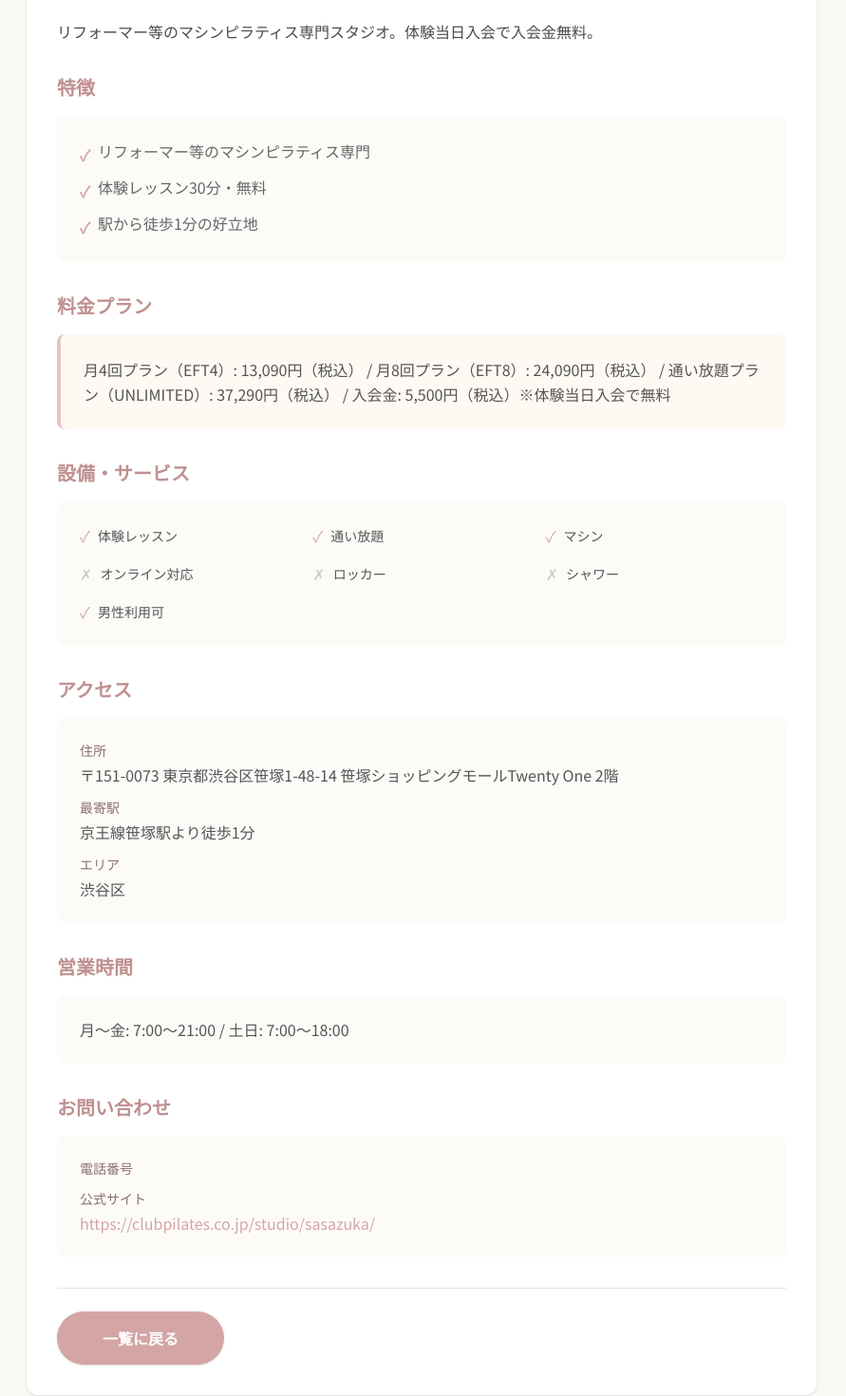
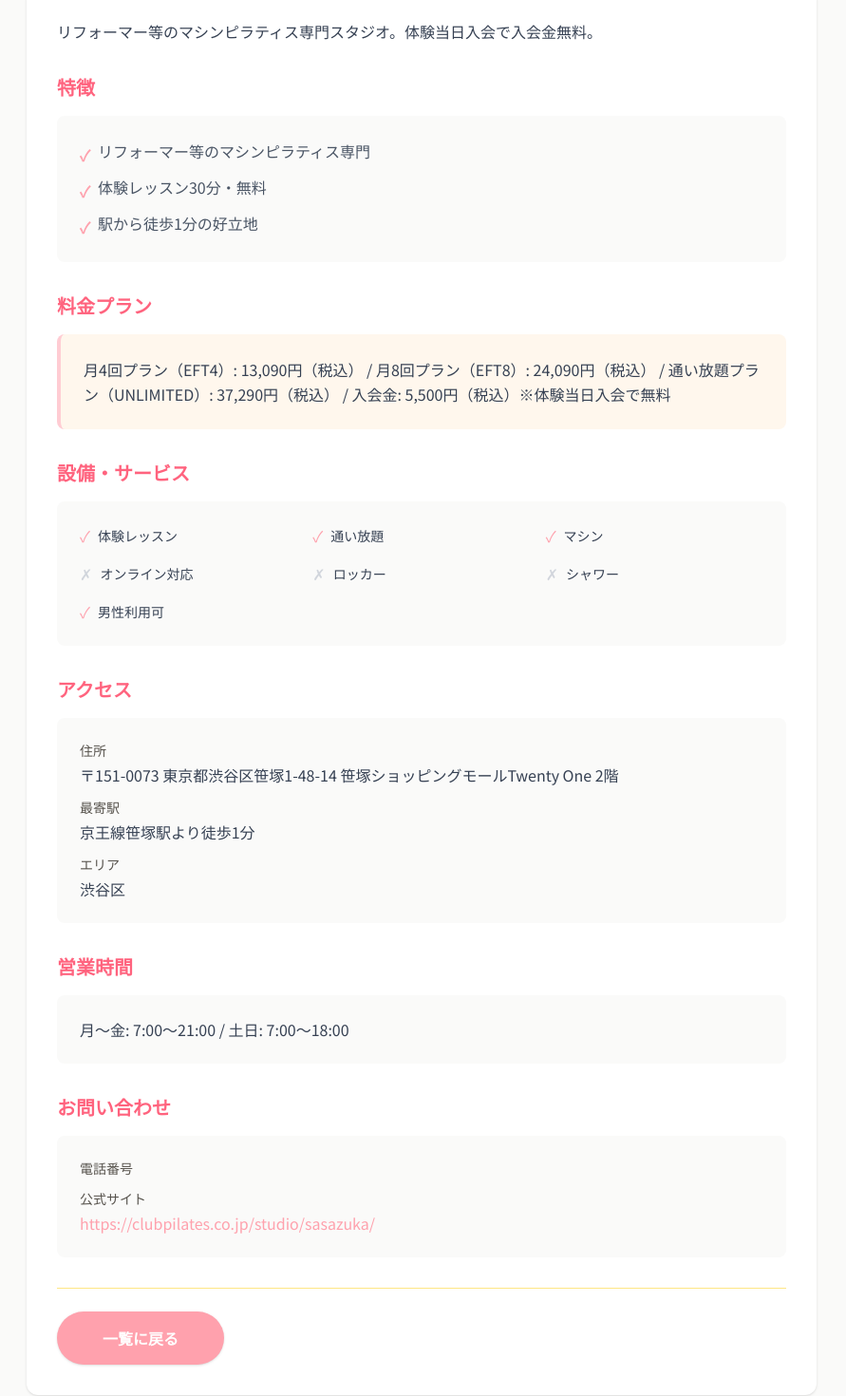
Before and after one commit to usuijuice/pilates-base, a Next.js app: page /studio/1 in a window 1280 px wide. Shown: the part 160-1630 px from the top of the page at 95% size, without its empty margins (196-1087 px from the left). Built offline with nearby package versions, Linux system fonts and the light colour scheme.

Commit message:
Replace hex color codes with Tailwind utility classes
Co-authored-by: usuijuice <109775855+usuijuice@users.noreply.github.com>

```diff
--- a/app/studio/[id]/page.tsx
+++ b/app/studio/[id]/page.tsx
@@ -21,16 +21,16 @@ export default async function StudioPage({ params }: PageProps) {
   }
 
   return (
-    <div className="min-h-screen bg-[#faf8f5]">
+    <div className="min-h-screen bg-stone-50">
       <header className="sticky top-0 z-10 bg-white shadow-sm">
         <div className="mx-auto max-w-7xl px-4 py-6 sm:px-6 lg:px-8">
           <Link
             href="/"
-            className="text-sm text-[#d4a5a5] hover:text-[#c09090] font-medium"
+            className="text-sm text-rose-300 hover:text-rose-400 font-medium"
           >
             ← 一覧に戻る
           </Link>
-          <h1 className="mt-2 text-3xl font-bold text-[#d4a5a5]">
+          <h1 className="mt-2 text-3xl font-bold text-rose-300">
             {studio.name}
           </h1>
         </div>
@@ -40,21 +40,21 @@ export default async function StudioPage({ params }: PageProps) {
         <div className="rounded-xl bg-white p-8 shadow-sm">
           {/* Description */}
           <div className="mb-8">
-            <p className="text-[#4a4a4a] leading-relaxed">
+            <p className="text-gray-700 leading-relaxed">
               {studio.description}
             </p>
           </div>
 
           {/* Features */}
           <section className="mb-8">
-            <h2 className="mb-4 text-xl font-semibold text-[#c09090]">特徴</h2>
-            <ul className="space-y-2 bg-[#fdfbf8] p-6 rounded-lg">
+            <h2 className="mb-4 text-xl font-semibold text-rose-400">特徴</h2>
+            <ul className="space-y-2 bg-stone-50 p-6 rounded-lg">
               {studio.features.map((feature) => (
                 <li
                   key={feature}
-                  className="flex items-start text-[#666] leading-relaxed"
+                  className="flex items-start text-gray-600 leading-relaxed"
                 >
-                  <span className="mr-2 mt-1 text-[#d4a5a5] font-bold">✓</span>
+                  <span className="mr-2 mt-1 text-rose-300 font-bold">✓</span>
                   <span>{feature}</span>
                 </li>
               ))}
@@ -63,11 +63,11 @@ export default async function StudioPage({ params }: PageProps) {
 
           {/* Pricing */}
           <section className="mb-8">
-            <h2 className="mb-4 text-xl font-semibold text-[#c09090]">
+            <h2 className="mb-4 text-xl font-semibold text-rose-400">
               料金プラン
             </h2>
-            <div className="bg-[#fef9f3] p-6 rounded-lg border-l-4 border-[#e5c4c4]">
-              <p className="text-[#555] leading-relaxed">
+            <div className="bg-orange-50 p-6 rounded-lg border-l-4 border-rose-200">
+              <p className="text-gray-700 leading-relaxed">
                 {studio.pricingPlan}
               </p>
             </div>
@@ -75,117 +75,117 @@ export default async function StudioPage({ params }: PageProps) {
 
           {/* Facilities & Services */}
           <section className="mb-8">
-            <h2 className="mb-4 text-xl font-semibold text-[#c09090]">
+            <h2 className="mb-4 text-xl font-semibold text-rose-400">
               設備・サービス
             </h2>
-            <div className="grid grid-cols-2 gap-4 md:grid-cols-3 bg-[#fdfbf8] p-6 rounded-lg">
+            <div className="grid grid-cols-2 gap-4 md:grid-cols-3 bg-stone-50 p-6 rounded-lg">
               <div className="flex items-center">
                 <span
-                  className={`mr-2 ${studio.hasTrialLesson ? "text-[#d4a5a5]" : "text-[#ccc]"}`}
+                  className={`mr-2 ${studio.hasTrialLesson ? "text-rose-300" : "text-gray-300"}`}
                 >
                   {studio.hasTrialLesson ? "✓" : "✗"}
                 </span>
-                <span className="text-sm text-[#555]">体験レッスン</span>
+                <span className="text-sm text-gray-700">体験レッスン</span>
               </div>
               <div className="flex items-center">
                 <span
-                  className={`mr-2 ${studio.hasUnlimitedPlan ? "text-[#d4a5a5]" : "text-[#ccc]"}`}
+                  className={`mr-2 ${studio.hasUnlimitedPlan ? "text-rose-300" : "text-gray-300"}`}
                 >
                   {studio.hasUnlimitedPlan ? "✓" : "✗"}
                 </span>
-                <span className="text-sm text-[#555]">通い放題</span>
+                <span className="text-sm text-gray-700">通い放題</span>
               </div>
               <div className="flex items-center">
                 <span
-                  className={`mr-2 ${studio.hasMachine ? "text-[#d4a5a5]" : "text-[#ccc]"}`}
+                  className={`mr-2 ${studio.hasMachine ? "text-rose-300" : "text-gray-300"}`}
                 >
                   {studio.hasMachine ? "✓" : "✗"}
                 </span>
-                <span className="text-sm text-[#555]">マシン</span>
+                <span className="text-sm text-gray-700">マシン</span>
               </div>
               <div className="flex items-center">
                 <span
-                  className={`mr-2 ${studio.hasOnlineSupport ? "text-[#d4a5a5]" : "text-[#ccc]"}`}
+                  className={`mr-2 ${studio.hasOnlineSupport ? "text-rose-300" : "text-gray-300"}`}
                 >
                   {studio.hasOnlineSupport ? "✓" : "✗"}
                 </span>
-                <span className="text-sm text-[#555]">オンライン対応</span>
+                <span className="text-sm text-gray-700">オンライン対応</span>
               </div>
               <div className="flex items-center">
                 <span
-                  className={`mr-2 ${studio.hasLocker ? "text-[#d4a5a5]" : "text-[#ccc]"}`}
+                  className={`mr-2 ${studio.hasLocker ? "text-rose-300" : "text-gray-300"}`}
                 >
                   {studio.hasLocker ? "✓" : "✗"}
                 </span>
-                <span className="text-sm text-[#555]">ロッカー</span>
+                <span className="text-sm text-gray-700">ロッカー</span>
               </div>
               <div className="flex items-center">
                 <span
-                  className={`mr-2 ${studio.hasShower ? "text-[#d4a5a5]" : "text-[#ccc]"}`}
+                  className={`mr-2 ${studio.hasShower ? "text-rose-300" : "text-gray-300"}`}
                 >
                   {studio.hasShower ? "✓" : "✗"}
                 </span>
-                <span className="text-sm text-[#555]">シャワー</span>
+                <span className="text-sm text-gray-700">シャワー</span>
               </div>
               <div className="flex items-center">
                 <span
-                  className={`mr-2 ${studio.allowsMale ? "text-[#d4a5a5]" : "text-[#ccc]"}`}
+                  className={`mr-2 ${studio.allowsMale ? "text-rose-300" : "text-gray-300"}`}
                 >
                   {studio.allowsMale ? "✓" : "✗"}
                 </span>
-                <span className="text-sm text-[#555]">男性利用可</span>
+                <span className="text-sm text-gray-700">男性利用可</span>
               </div>
             </div>
           </section>
 
           {/* Location */}
           <section className="mb-8">
-            <h2 className="mb-4 text-xl font-semibold text-[#c09090]">
+            <h2 className="mb-4 text-xl font-semibold text-rose-400">
               アクセス
             </h2>
-            <div className="space-y-3 bg-[#fdfbf8] p-6 rounded-lg">
+            <div className="space-y-3 bg-stone-50 p-6 rounded-lg">
               <div>
-                <p className="text-sm font-medium text-[#8b6f6f]">住所</p>
-                <p className="text-[#555] mt-1">{studio.address}</p>
+                <p className="text-sm font-medium text-stone-600">住所</p>
+                <p className="text-gray-700 mt-1">{studio.address}</p>
               </div>
               <div>
-                <p className="text-sm font-medium text-[#8b6f6f]">最寄駅</p>
-                <p className="text-[#555] mt-1">{studio.nearestStation}</p>
+                <p className="text-sm font-medium text-stone-600">最寄駅</p>
+                <p className="text-gray-700 mt-1">{studio.nearestStation}</p>
               </div>
               <div>
-                <p className="text-sm font-medium text-[#8b6f6f]">エリア</p>
-                <p className="text-[#555] mt-1">{studio.area}</p>
+                <p className="text-sm font-medium text-stone-600">エリア</p>
+                <p className="text-gray-700 mt-1">{studio.area}</p>
               </div>
             </div>
           </section>
 
           {/* Business Hours */}
           <section className="mb-8">
-            <h2 className="mb-4 text-xl font-semibold text-[#c09090]">
+            <h2 className="mb-4 text-xl font-semibold text-rose-400">
               営業時間
             </h2>
-            <div className="bg-[#fdfbf8] p-6 rounded-lg">
-              <p className="text-[#555]">{studio.businessHours}</p>
+            <div className="bg-stone-50 p-6 rounded-lg">
+              <p className="text-gray-700">{studio.businessHours}</p>
             </div>
           </section>
 
           {/* Contact */}
           <section className="mb-8">
-            <h2 className="mb-4 text-xl font-semibold text-[#c09090]">
+            <h2 className="mb-4 text-xl font-semibold text-rose-400">
               お問い合わせ
             </h2>
-            <div className="space-y-3 bg-[#fdfbf8] p-6 rounded-lg">
+            <div className="space-y-3 bg-stone-50 p-6 rounded-lg">
               <div>
-                <p className="text-sm font-medium text-[#8b6f6f]">電話番号</p>
-                <p className="text-[#555] mt-1">{studio.phone}</p>
+                <p className="text-sm font-medium text-stone-600">電話番号</p>
+                <p className="text-gray-700 mt-1">{studio.phone}</p>
               </div>
               <div>
-                <p className="text-sm font-medium text-[#8b6f6f]">公式サイト</p>
+                <p className="text-sm font-medium text-stone-600">公式サイト</p>
                 <a
                   href={studio.officialWebsite}
                   target="_blank"
                   rel="noopener noreferrer"
-                  className="text-[#d4a5a5] hover:text-[#c09090] transition-colors mt-1 inline-block"
+                  className="text-rose-300 hover:text-rose-400 transition-colors mt-1 inline-block"
                 >
                   {studio.officialWebsite}
                 </a>
@@ -194,10 +194,10 @@ export default async function StudioPage({ params }: PageProps) {
           </section>
 
           {/* Back to list button */}
-          <div className="mt-8 border-t border-[#f0e4d7] pt-6">
+          <div className="mt-8 border-t border-amber-200 pt-6">
             <Link
               href="/"
-              className="inline-block rounded-full bg-[#d4a5a5] px-12 py-4 text-white font-semibold transition-all hover:bg-[#c09090] shadow-sm hover:shadow-md"
+              className="inline-block rounded-full bg-rose-300 px-12 py-4 text-white font-semibold transition-all hover:bg-rose-400 shadow-sm hover:shadow-md"
             >
               一覧に戻る
             </Link>
```
Also changed, not shown: app/page.tsx (+9 -9 lines).
